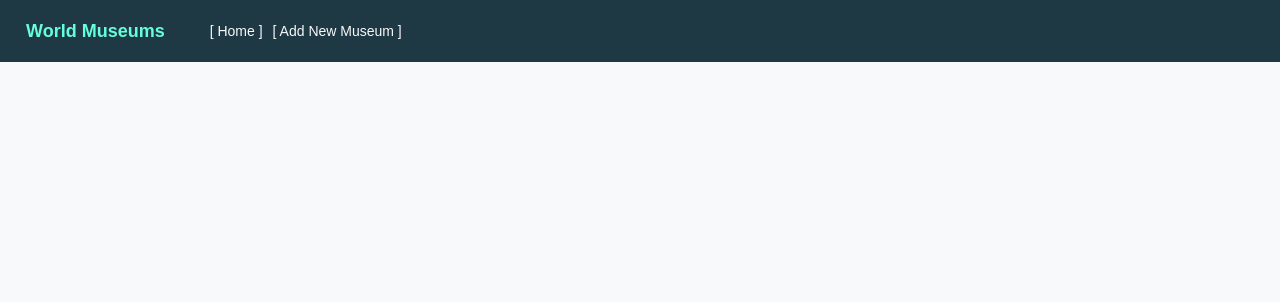
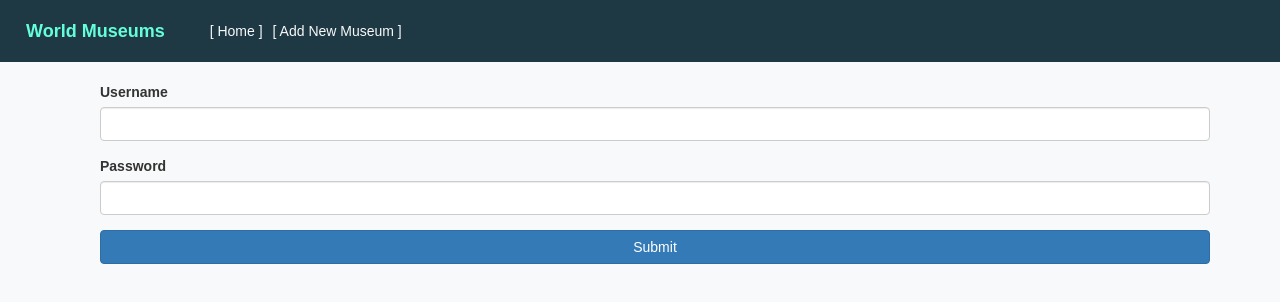
Before and after one commit to bingnayang/World_Museum, an Angular app in the folder worldmuseum-frontend/: page /login in a window 1280 px wide. Before the commit this address led to /. Shown: the top 302 px of the page. Built offline with nearby package versions, Linux system fonts and the light colour scheme; a web font is replaced by a local one.

Commit message:
create login component and create simple login form

```diff
--- a/worldmuseum-frontend/src/app/app-routing.module.ts
+++ b/worldmuseum-frontend/src/app/app-routing.module.ts
@@ -5,9 +5,11 @@ import { MuseumListComponent } from './museum-list/museum-list.component';
 import { SetHourComponent } from './set-hour/set-hour.component';
 import { ViewDetailMuseumComponent } from './view-detail-museum/view-detail-museum.component';
 import { SetAdmissionRateComponent } from './set-admission-rate/set-admission-rate.component';
+import { LoginComponent } from '../app/login/login.component';
 
 const routes: Routes = [
   {path: 'museums',component: MuseumListComponent},
+  {path: 'login',component: LoginComponent},
   {path: 'create-museum',component: CreateMuseumComponent},
   {path: 'view-detail-museum/:id',component: ViewDetailMuseumComponent},
   {path: 'set-hour/:id',component: SetHourComponent},
--- a/worldmuseum-frontend/src/app/app.module.ts
+++ b/worldmuseum-frontend/src/app/app.module.ts
@@ -10,6 +10,7 @@ import { FormsModule } from '@angular/forms';
 import { ViewDetailMuseumComponent } from './view-detail-museum/view-detail-museum.component';
 import { SetHourComponent } from './set-hour/set-hour.component';
 import { SetAdmissionRateComponent } from './set-admission-rate/set-admission-rate.component';
+import { LoginComponent } from './login/login.component';
 
 @NgModule({
   declarations: [
@@ -18,7 +19,8 @@ import { SetAdmissionRateComponent } from './set-admission-rate/set-admission-ra
     CreateMuseumComponent,
     ViewDetailMuseumComponent,
     SetHourComponent,
-    SetAdmissionRateComponent
+    SetAdmissionRateComponent,
+    LoginComponent
   ],
   imports: [
     BrowserModule,
--- /dev/null
+++ b/worldmuseum-frontend/src/app/login/login.component.html
@@ -0,0 +1,17 @@
+<div class="container">
+    <div class="row">
+        <div class="col">
+            <form (ngSubmit)="handleLogin()">
+                <div class="form-group">
+                  <label for="exampleInputEmail1">Username</label>
+                  <input type="text" class="form-control" aria-describedby="emailHelp">
+                </div>
+                <div class="form-group">
+                  <label for="exampleInputPassword1">Password</label>
+                  <input type="password" class="form-control" id="exampleInputPassword1">
+                </div>
+                <input type="submit" class="btn btn-primary btn-block" value="Submit"/>
+            </form>
+        </div>
+      </div>
+</div>
--- /dev/null
+++ b/worldmuseum-frontend/src/app/login/login.component.ts
@@ -0,0 +1,18 @@
+import { Component, OnInit } from '@angular/core';
+
+@Component({
+  selector: 'app-login',
+  templateUrl: './login.component.html',
+  styleUrls: ['./login.component.css']
+})
+export class LoginComponent implements OnInit {
+
+  constructor() { }
+
+  ngOnInit(): void {
+  }
+
+  handleLogin(){
+
+  }
+}
```
Also changed, not shown: worldmuseum-frontend/src/app/login/login.component.css (added), 1 other file (tests, documents, lock files or other folders).
